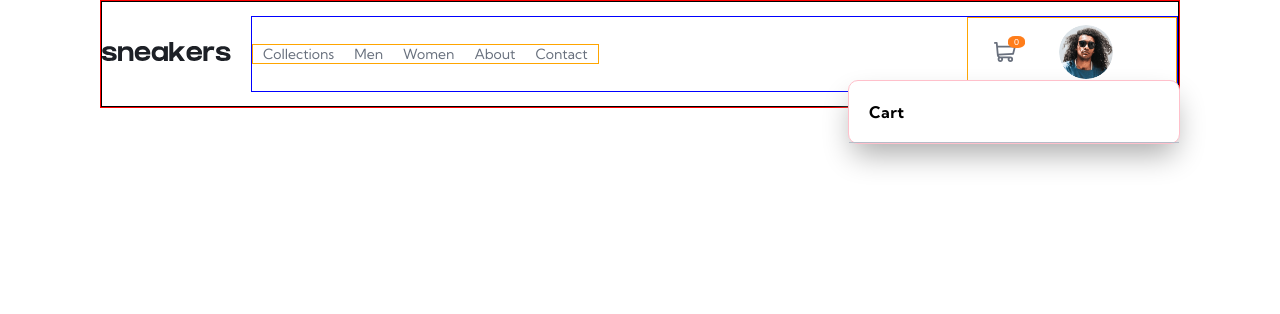
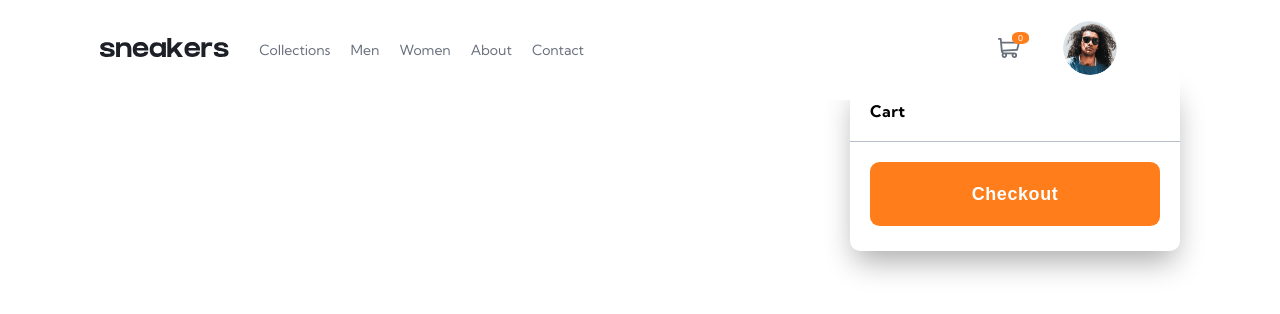
Before and after one commit to annaduong17/e-commerce, a React (Create React App) app: page /cart in a window 1280 px wide. Shown: the top 314 px of the page. Built offline with nearby package versions, Linux system fonts and the light colour scheme.

Commit message:
hide cart when user scrolls

```diff
--- a/src/components/App.js
+++ b/src/components/App.js
@@ -1,4 +1,4 @@
-import { useContext } from 'react';
+import { useContext, useEffect } from 'react';
 import { BrowserRouter, Routes, Route } from 'react-router-dom';
 import Navbar from './Navbar';
 import Products from './Products';
@@ -11,7 +11,17 @@ import UserProfile from './UserProfile';
 import ShoesContext from '../context/shoes';
 
 function App() {
-  const { showCart } = useContext(ShoesContext);
+  const { showCart, setShowCart } = useContext(ShoesContext);
+
+  useEffect(() => {
+    const hideCart = window.addEventListener('scroll',  () => {
+      setShowCart(false);
+    });
+
+    return () => {
+      window.removeEventListener('scroll', hideCart);
+    }
+  })
 
   return(
     <BrowserRouter>
--- a/src/components/Cart.js
+++ b/src/components/Cart.js
@@ -4,14 +4,14 @@ import Button from './Button';
 import ShoesContext from '../context/shoes';
 
 function Cart() {
-  const [ showButton, setShowButton ] = useState(false);
+  const [ showItem, setShowItem ] = useState(false);
   const { cart, discount } = useContext(ShoesContext);
 
   useEffect(() => {
     if (cart.length) {
-      setShowButton(true);
+      setShowItem(true);
     } else {
-      setShowButton(false);
+      setShowItem(false);
     }
   }, [cart]);
 
@@ -28,9 +28,9 @@ function Cart() {
       <div>
         <h1>Cart</h1>
       </div>
-      <div>
+      <div className='cart-content'>
         {renderedItems}
-        {showButton && <Button className="orange-btn checkout">Checkout</Button>}
+        <Button className="orange-btn checkout">Checkout</Button>
       </div>
     </div>
   )
--- a/src/context/shoes.js
+++ b/src/context/shoes.js
@@ -12,9 +12,7 @@ function Provider({ children }) {
   const [ showCart, setShowCart ] = useState(false);
 
   const handleCartClick = () => {
-    if (cart.length) {
       setShowCart(prev => !prev);
-    }
   }
 
   const handleModal = (id) => {
@@ -125,6 +123,7 @@ function Provider({ children }) {
     handlePrevious,
     handleCartClick,
     showCart,
+    setShowCart,
     discount: 50
   }
 
--- a/src/index.scss
+++ b/src/index.scss
@@ -40,15 +40,19 @@ button {
 }
 
 .app {
-  border: 1px solid red;
+  // border: 1px solid red;
   margin-inline: 100px;
   z-index: 1;
 }
 
 .navbar {
-  border: 1px solid black;
+  // border: 1px solid black;
   display: flex;
   align-items: center;
+  position: sticky;
+  top: 0;
+  background-color: $white;
+  z-index: 5;
 
   .logo-container {
     width: 150px;
@@ -61,7 +65,7 @@ button {
   }
 
   .navlinks {
-    border: 1px solid blue;
+    // border: 1px solid blue;
     width: 100%;
     display: flex;
     justify-content: space-between;
@@ -72,7 +76,7 @@ button {
 
     .navlinks--left,
     .navlinks--right {
-      border: 1px solid orange;
+      // border: 1px solid orange;
       display: flex;
     }
 
@@ -132,10 +136,10 @@ button {
 }
 
 .products-container {
-  border: 1px solid green;
+  // border: 1px solid green;
 
   .product-container {
-    border: 1px solid pink;
+    // border: 1px solid pink;
     display: flex;
     margin: 5vw;
   }
@@ -144,7 +148,7 @@ button {
     display: flex;
     flex-direction: column;
     justify-content: center;
-    border: 1px solid blue;
+    // border: 1px solid blue;
     max-width: 100%;
     max-height: 100%;
     z-index: 0;
@@ -191,14 +195,14 @@ button {
   }
 
   .modal-container {
-    border: 1px solid yellow;
+    // border: 1px solid yellow;
     position: fixed;
     inset: 0;
     background-color: rgba(black, 80%);
     z-index: 1;
 
     .modal {
-      border: 1px solid green;
+      // border: 1px solid green;
       display: flex;
       flex-direction: column;
       justify-content: center;
@@ -354,7 +358,6 @@ button {
   position: absolute;
   top: 80px;
   right: 100px;
-  border: 1px solid pink;
   width: 330px;
   font-size: 13px;
   color: $dark-gray-blue;
@@ -362,10 +365,6 @@ button {
   background-color: $white;
   border-radius: 10px;
   box-shadow: 0px 15px 30px -5px rgb(171, 171, 171);
-
-  div:first-child {
-    border-bottom: 1px solid $gray-blue;
-  }
 
   h1 {
     color: $black;
@@ -378,10 +377,14 @@ button {
     margin-inline: 20px;
     margin-block: 10px 25px;
   }
+
+  .cart-content {
+    border-top: 1px solid $gray-blue;
+    padding-top: 10px;
+  }
 }
 
 .cart-item {
-  border: 1px solid purple;
   display: flex;
   justify-content: space-between;
   align-items: center;
@@ -395,7 +398,6 @@ button {
   }
 
   .cart-item--left {
-    border: 1px solid #008000;
     display: flex;
     align-items: center;
     line-height: 1.75;
@@ -422,6 +424,4 @@ button {
     border: none;
     padding: 0;
   }
-
-
 }
```
